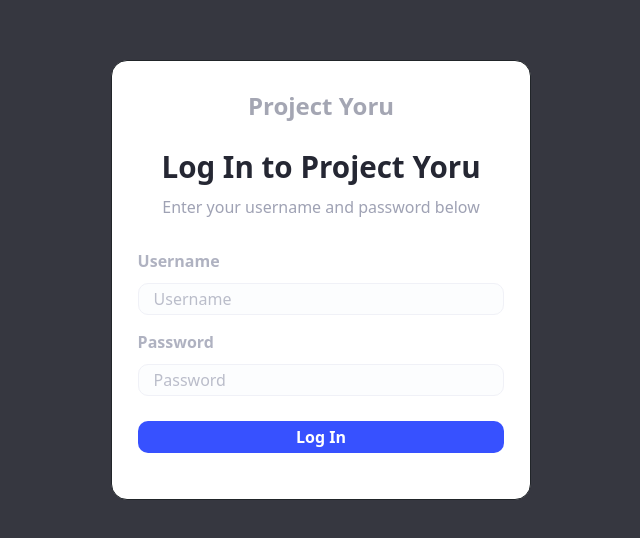
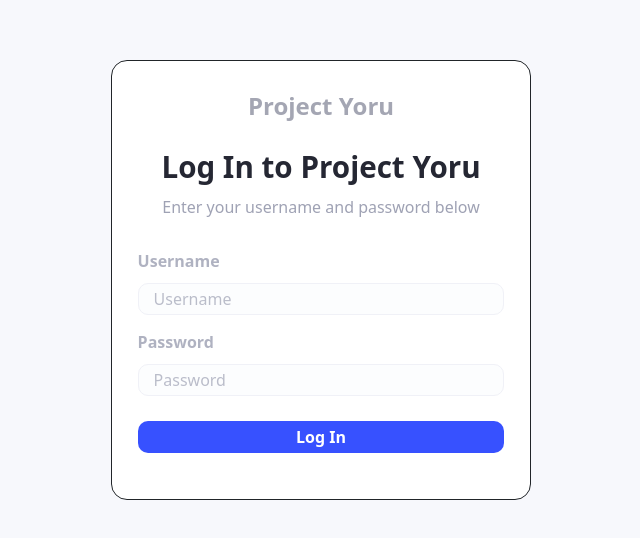
Before and after one commit to anirudhmakhana/Project-Yoru, a React (Create React App) app in the folder company-registration/: page / in a window 1280 px wide. Shown: the part 120-658 px from the top of the page, without its empty margins (319-959 px from the left). Built offline with nearby package versions, Linux system fonts and the light colour scheme.

Commit message:
Change background color

```diff
--- a/company-registration/src/App.css
+++ b/company-registration/src/App.css
@@ -3,7 +3,7 @@
   display: flex;
   justify-content: center;
   align-items: center;
-  background-color: #363740;
+  background-color: #F7F8FC;
   height: 100vh;
 }
 
```
